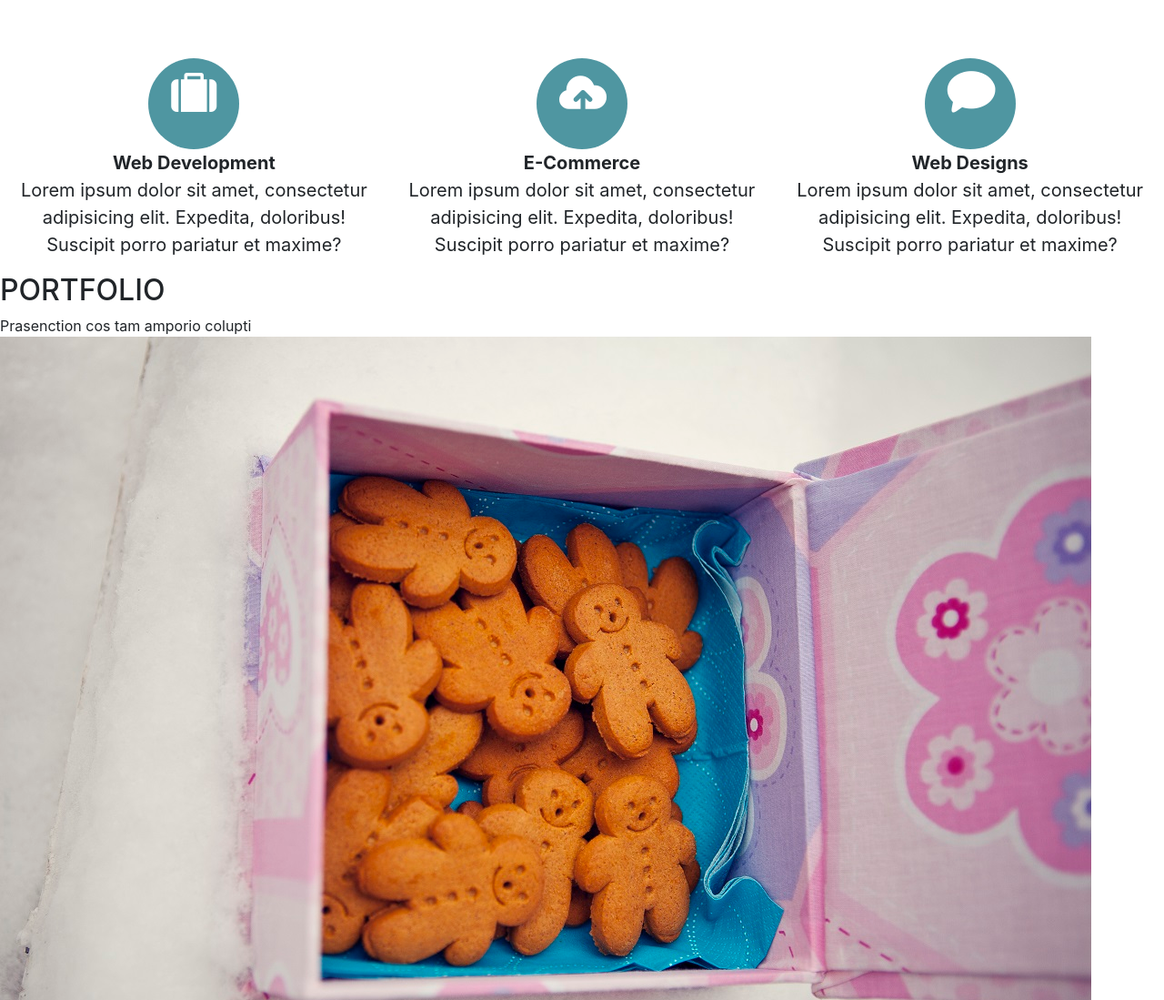
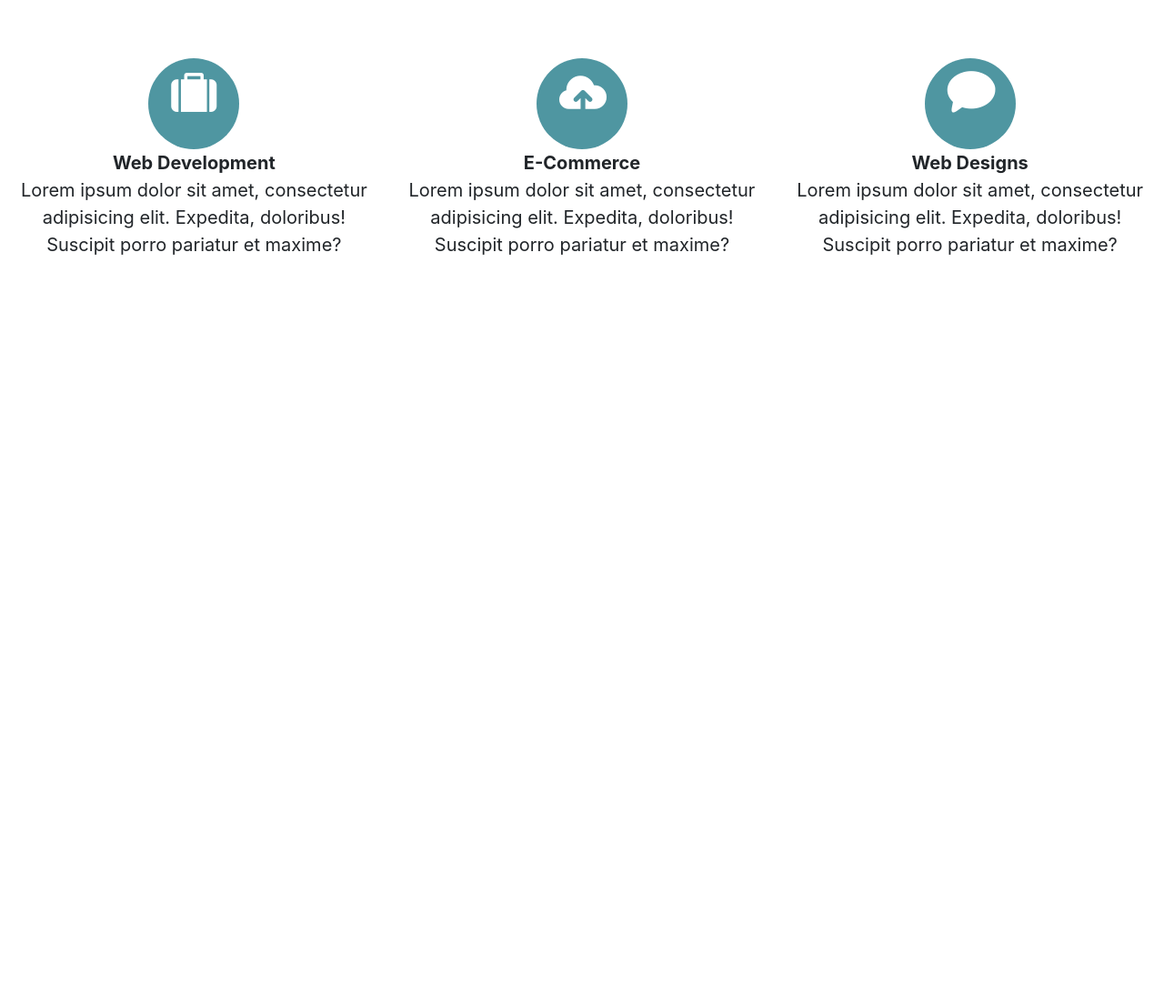
Before and after one commit to adbak97/adbak97.github.io, a plain HTML site: page Projekt/index.html in a window 1280 px wide. Shown: the part 615-1714 px from the top of the page at 91% size. After the commit the page ends 915 px from the top, so only its background shows below. Drawn offline with nearby package versions, Linux system fonts and the light colour scheme.

```diff
--- a/Projekt/index.html
+++ b/Projekt/index.html
@@ -77,7 +77,7 @@
 			</div>
 		</div>
 	</section>
-	<section id="portfolio">
+	<!--	<section id="portfolio">
 		<h2>PORTFOLIO</h2>
 		<span>Prasenction cos tam amporio colupti</span>
 		<div class="img"><img src="img/portfolio/box_of_cookies.jpg" /></div>
@@ -86,7 +86,7 @@
 		<div class="img"></div>
 		<div class="img"></div>
 		<div class="img"></div>
-	</section>
+	</section>-->
 </body>
 
 </html>
```
